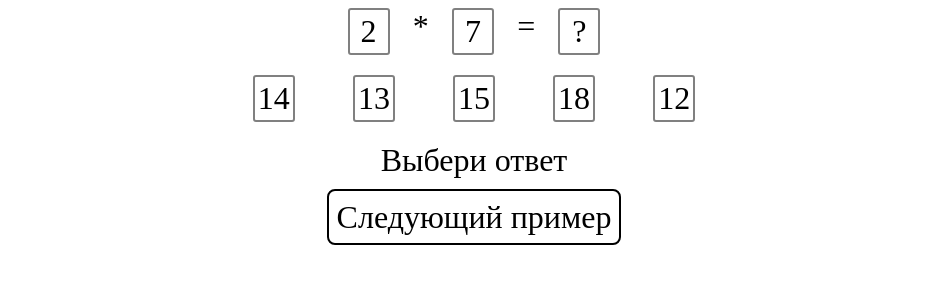
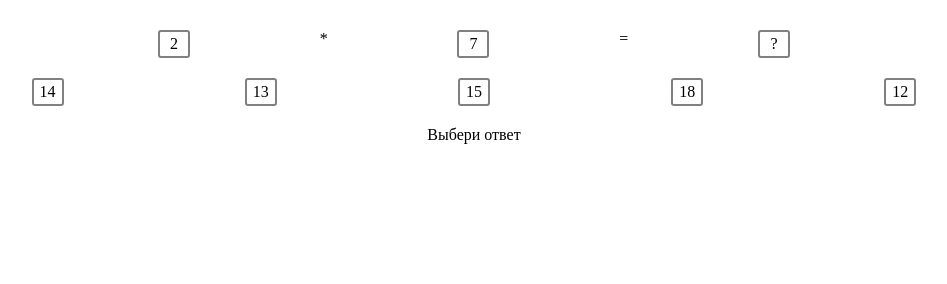
Before and after one commit to semprog/semprog.github.io, a plain HTML site: page math/index.html in a window 1280 px wide. Shown: the whole page, without its empty margins (166-1113 px from the left). Drawn offline with nearby package versions, Linux system fonts and the light colour scheme.

Commit message:
математика 2

```diff
--- a/math/index.html
+++ b/math/index.html
@@ -2,6 +2,7 @@
 <html lang="ru">
 <head>
     <meta charset="utf-8">
+    <meta name="viewport" content="width=device-width, height=device-height, initial-scale=1">
     <title>Математика</title>
 </head>
 <body class="index">
@@ -23,7 +24,7 @@
     <div class="row">
         <div class="result" :class="getResultClass()">{{resultText}}</div>
     </div>
-    <div class="row">
+    <div class="row" v-if="correct">
         <div class="navigation">
             <a class="navigation-link" href="javascript:" @click.prevent="generateQuestion">Следующий пример</a>
         </div>
@@ -34,8 +35,9 @@
         width: 100%;
         display: flex;
         flex-direction: column;
-        font-size: 32px;
+        font-size: 16px;
         justify-content: center;
+        margin-top: 30px;
     }
     .row {
         display: flex;
@@ -45,26 +47,26 @@
     .question {
         display: flex;
         justify-content: space-between;
-        width: 20%;
+        width: 50%;
     }
     .answers {
         display: flex;
         justify-content: space-between;
-        width: 35%;
+        width: 70%;
     }
     .answer {
         padding: 3px;
         border: 2px solid gray;
         border-radius: 3px;
         cursor: pointer;
-        min-width: 32px;
+        min-width: 22px;
         text-align: center;
     }
     .operand {
         padding: 3px;
         border: 2px solid gray;
         border-radius: 3px;
-        min-width: 32px;
+        min-width: 22px;
         text-align: center;
     }
     .navigation-link {
@@ -116,11 +118,11 @@
                 return this.correct ? 'answer-correct-text':'answer-wrong-text';
             },
             getAnswerClass: function(answer) {
-                if(!this.answered) {
+                if(!this.answeredValue) {
                     return '';
                 }
                 let cssClass = '';
-                if(answer === this.result) {
+                if((this.answeredValue === this.result) && (answer === this.result)) {
                     cssClass = 'answer-correct';
                 } else if(answer === this.answeredValue) {
                     cssClass = 'answer-wrong';
@@ -137,8 +139,8 @@
                 this.correct = this.result === result;
                 if(this.correct) {
                     this.correctAnswers += 1;
+                    this.answered = true;
                 }
-                this.answered = true;
                 this.resultText = this.correct? 'Правильно, молодец!':'Неправильно'
             },
             randomInt: function (min, max) {
@@ -149,6 +151,7 @@
             generateQuestion: function () {
                 this.answered = false;
                 this.answeredValue = 0;
+                this.correct = false;
                 this.resultText = 'Выбери ответ';
                 this.operand1 = this.randomInt(2, 9);
                 this.operand2 = this.randomInt(2, 9);
```
